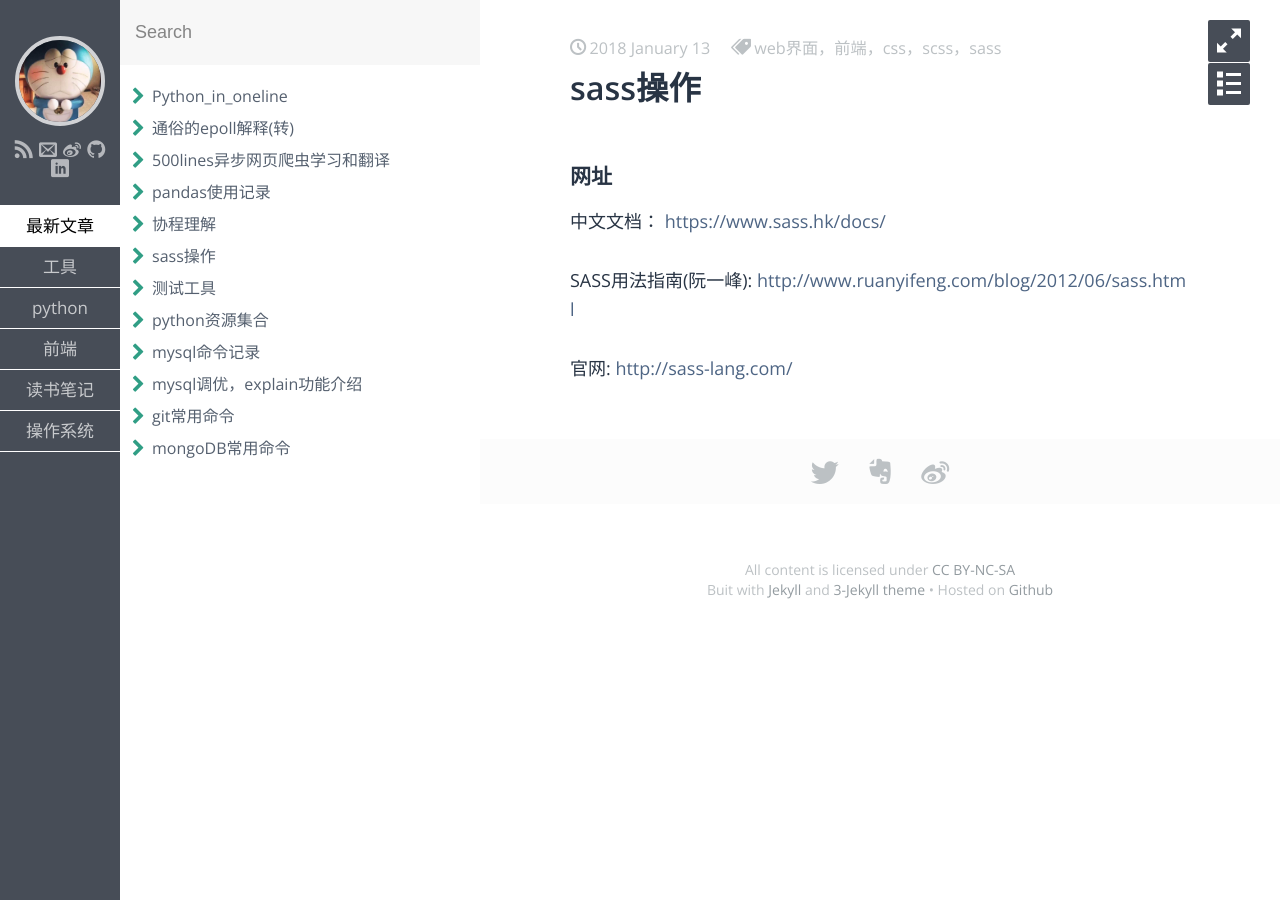
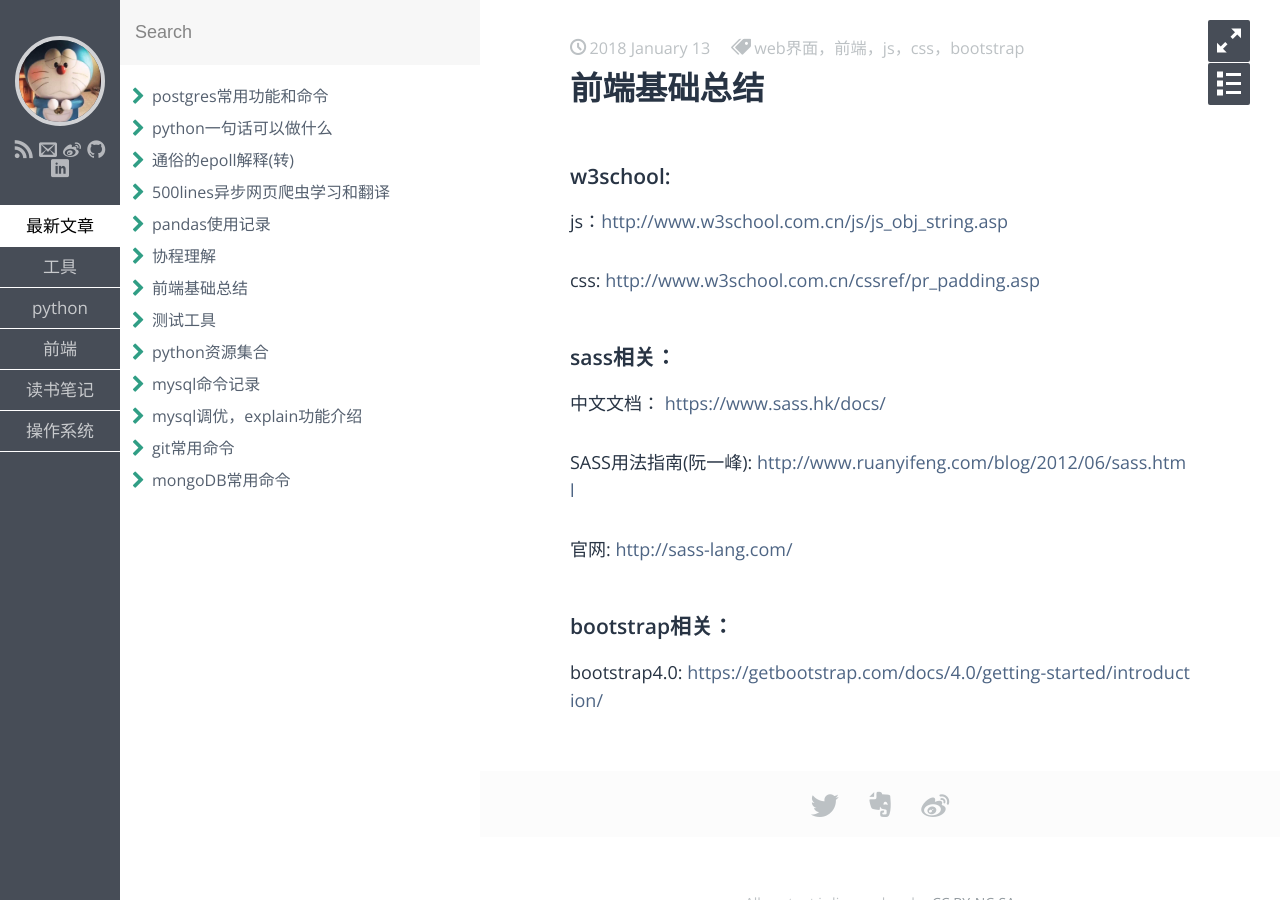
Before and after one commit to Flyingon/Flyingon.github.io, a Jekyll site: the page built from _posts/web/2018-01-13-sass.md, in a window 1280 px wide. Built offline with Jekyll 4.4.1, drawn with Linux system fonts in a browser that asks for light colours; some web fonts are replaced.

Commit message:
update docs

```diff
--- a/_posts/web/2018-01-13-sass.md
+++ b/_posts/web/2018-01-13-sass.md
@@ -1,14 +1,23 @@
 ---
 layout: post
-title: sass操作
+title: 前端基础总结
 category: 前端
-tags: [web界面，前端，css，scss，sass]
-keywords: web，css，scss，sass
+tags: [web界面，前端，js，css，bootstrap]
+keywords: web，js, css，scss，sass, bootstrap
 ---
 
-### 网址
-中文文档：	[https://www.sass.hk/docs/](https://www.sass.hk/docs/)
+### w3school:
+js：[http://www.w3school.com.cn/js/js_obj_string.asp](http://www.w3school.com.cn/js/js_obj_string.asp)
+
+css: [http://www.w3school.com.cn/cssref/pr_padding.asp](http://www.w3school.com.cn/cssref/pr_padding.asp)
+
+### sass相关：
+中文文档： [https://www.sass.hk/docs/](https://www.sass.hk/docs/)
 
 SASS用法指南(阮一峰): [http://www.ruanyifeng.com/blog/2012/06/sass.html](http://www.ruanyifeng.com/blog/2012/06/sass.html)
 
 官网: [http://sass-lang.com/](http://sass-lang.com/)
+
+### bootstrap相关：
+
+bootstrap4.0: [https://getbootstrap.com/docs/4.0/getting-started/introduction/](https://getbootstrap.com/docs/4.0/getting-started/introduction/)
```
Also changed, not shown: _posts/book/2018-01-25-500lines-asyncio-web-crawler.md (+1 -1 lines), _posts/python/2018-01-19-coroutine.md (+1 -1 lines), _posts/python/2018-01-25-python_in_oneline.md (+1 -0 lines), _posts/tool/2018-01-29-postgres.md (added, +14 -0 lines).
